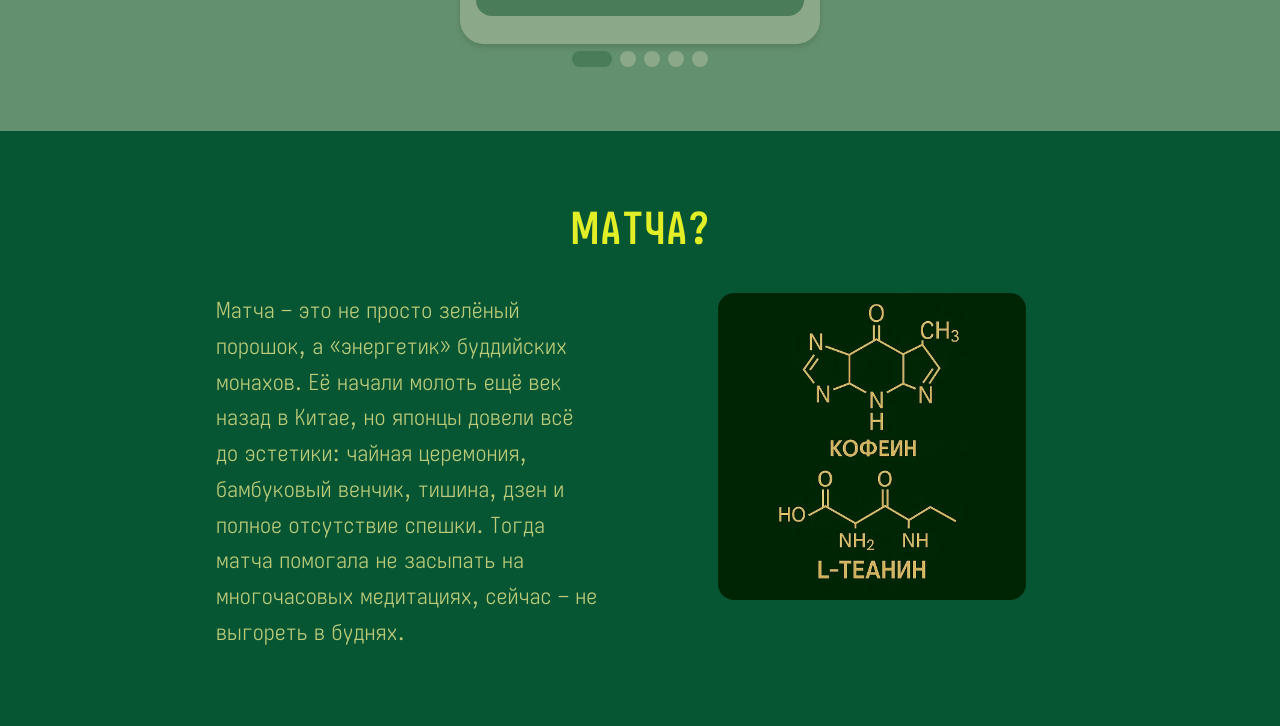
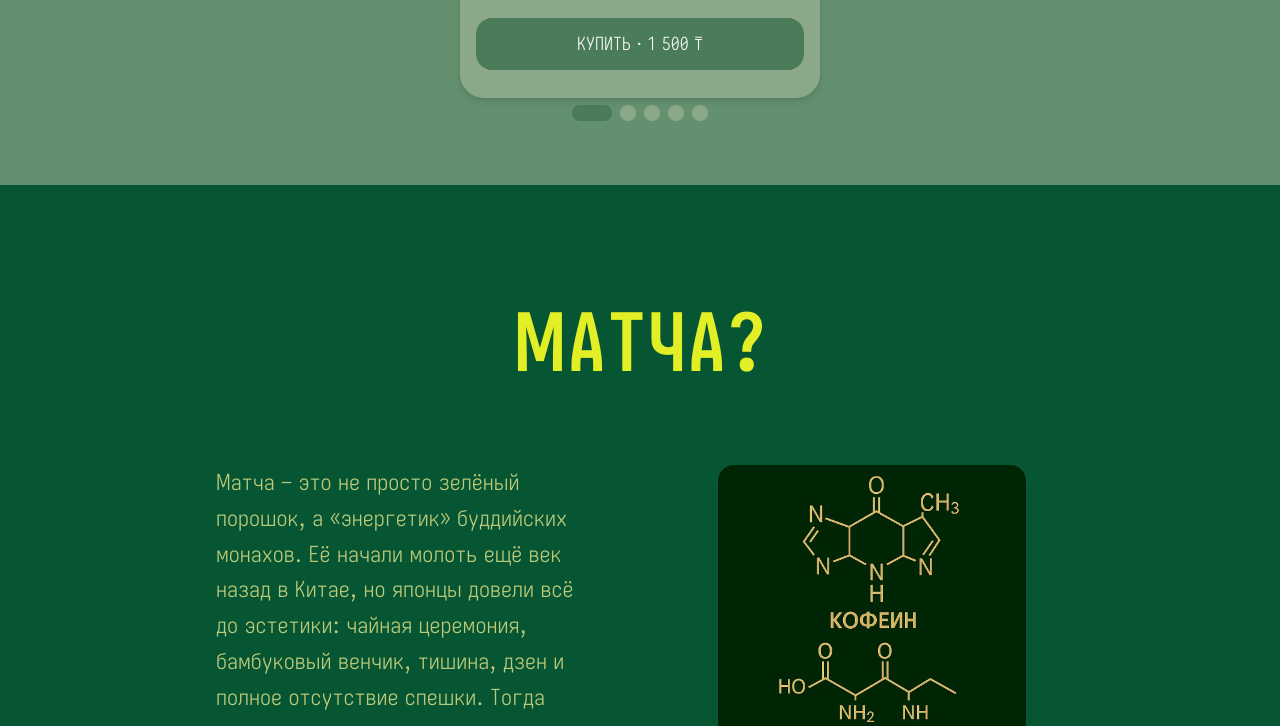
Before and after one commit to bavayra/matcha-cafe, a React (Vite) app: page / in a window 1280 px wide. Shown: the part 1587-2313 px from the top of the page. Built offline with nearby package versions, Linux system fonts and the light colour scheme; the HTML template or start-up script is replaced by a standard one.

Commit message:
style(History): for screens 600+ decreased carousel's imgs' sizes. For 768+, increased padding-y. For 1280, increased margin-b for  h2. For 428+, increased h2's font size

```diff
--- a/src/components/History/History.tsx
+++ b/src/components/History/History.tsx
@@ -32,9 +32,9 @@ export default function History() {
   }, [])
 
   return (
-    <section id="history" className="py-16 bg-[var(--green-main)]">
+    <section id="history" className="py-16 bg-[var(--green-main)] md:py-24">
       <div className="max-w-lg md:max-w-2xl lg:max-w-4xl mx-auto px-6 2xl:max-w-6xl">
-        <h2 className="section-title font-bold text-center text-[var(--yellow-main)] mb-8">
+        <h2 className="section-title font-bold text-center text-[var(--yellow-main)] mb-8 xl:mb-16">
           МАТЧА?
         </h2>
 
@@ -61,7 +61,7 @@ export default function History() {
               src={matchaProductsImg}
               alt="Матча продукты"
               direction="left"
-              className="lg:max-w-[35vw] mx-auto"
+              className="lg:max-w-[35vw]"
             />
           </div>
           <div className="flex items-center order-3 lg:order-none">
--- a/src/index.css
+++ b/src/index.css
@@ -156,6 +156,7 @@
     appearance: none;
   }
 
+  :root {
     .hover-transition {
       transition: all 0.3s ease-in-out;
     }
@@ -179,6 +180,7 @@
     }
     .history-carousel-img {
       width: 70vw;
+    }
   }
 }
 
@@ -205,43 +207,59 @@
 @media (min-width: 428px) {
   :root {
     .section-title {
-      font-size: 2.75rem;
+      font-size: 3.5rem;
     }
   }
 }
 
 @media (min-width: 600px) {
-  .section-title {
-    font-size: 3.5rem;
-  }
+  :root {
     .drink-title {
       font-size: 2rem;
     }
-
     .drink-details {
       font-size: 1.5rem;
     }
     .history-font-size {
       font-size: 1.375rem;
     }
+
+    .history-carousel-img {
+      width: 45vw;
     }
-.history-carousel-img {
-  width: 48vw;
+  }
 }
 
 @media (min-width: 1024px) {
+  :root {
+    .section-title {
+      font-size: 5rem;
+    }
     .history-carousel-img {
       width: 30vw;
     }
   }
+}
 
 @media (min-width: 1280px) {
+  :root {
     .history-carousel-img {
       width: 24vw;
     }
   }
+}
+
+@media (min-width: 1920px) {
+  :root {
+    .history-carousel-img {
+      width: 16vw;
+    }
+  }
+}
+/*можно удалить, если один бркп*/
 
 @media (min-width: 2460px) {
+  :root {
     .bg-img-right {
       margin-right: 30rem;
     }
@@ -267,7 +285,7 @@
       margin-top: 2rem;
     }
     .section-title {
-    font-size: 5rem;
+      font-size: 7rem;
     }
     .drink-details {
       font-size: 1.75rem;
@@ -279,3 +297,4 @@
       width: 16vw;
     }
   }
+}
```
Lines whose indentation alone changed are shown as unchanged.
